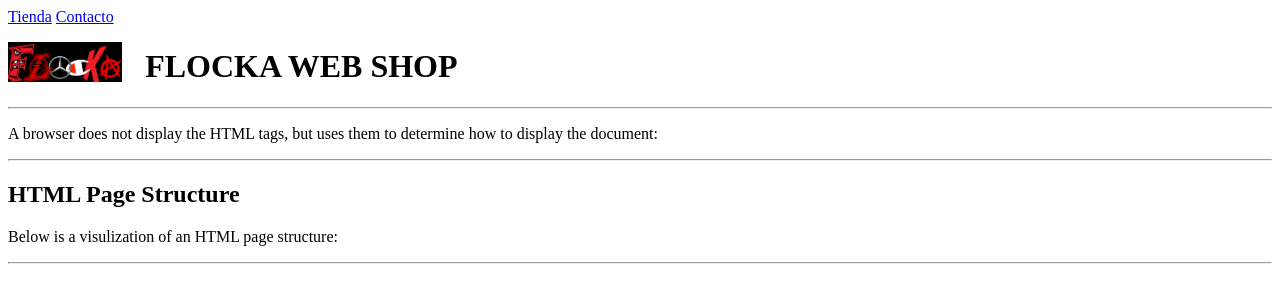
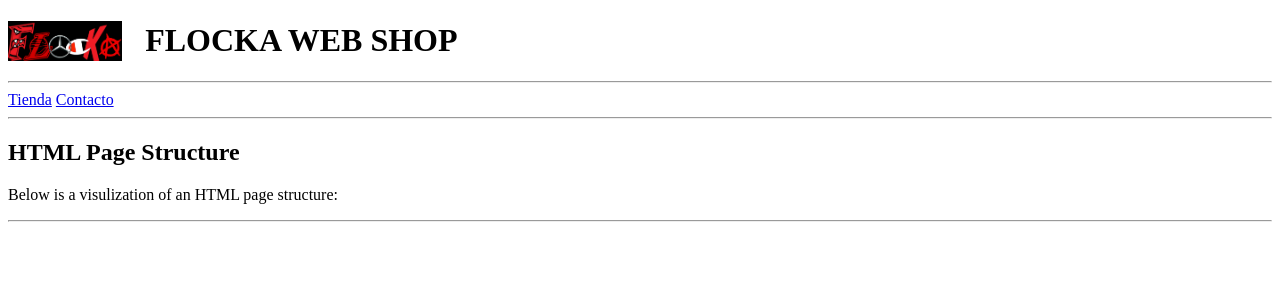
Before and after one commit to HugoAlda/Pagina-Web-FLOCKA, a plain HTML site: page index.html in a window 1280 px wide. Drawn offline with Linux system fonts and the light colour scheme.

Commit message:
v1.1.1.2

```diff
--- a/index.html
+++ b/index.html
@@ -7,15 +7,16 @@
     <meta name="viewport" content="width=device-width, initial-scale=1.0">
 </head>
 <body>
-    <div class="navbar">
-    <a href="#">Tienda</a>
-    <a href="#">Contacto</a>
-</div>
+
     <p>
         <img src="./img/ImagenFlocka.png" width="9%" align="left"> <h1>⠀FLOCKA WEB SHOP</h1>
         </p>
-<hr/>
-        <p>A browser does not display the HTML tags, but uses them to determine how to display the document:</p>
+ <hr/>
+     <div class="navbar">
+        <a href="#">Tienda</a>
+        <a href="#">Contacto</a>
+    </div>
+
 <hr/>
     <h2>HTML Page Structure</h2>
         <p>Below is a visulization of an HTML page structure:</p>
```
